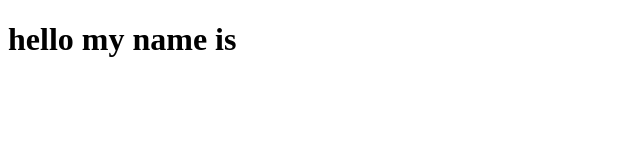
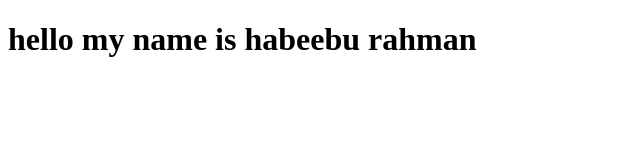
Before and after one commit to Habeeburahmanck/sample, a plain HTML site: page index.html in a window 1280 px wide. Shown: the whole page, without its empty margins (0-640 px from the left). Drawn offline with Linux system fonts and the light colour scheme.

Commit message:
feat : changed html

```diff
--- a/index.html
+++ b/index.html
@@ -6,6 +6,6 @@
     <title>Document</title>
 </head>
 <body>
-    <h1>hello my name is</h1>
+    <h1>hello my name is habeebu rahman</h1>
 </body>
 </html>
```
